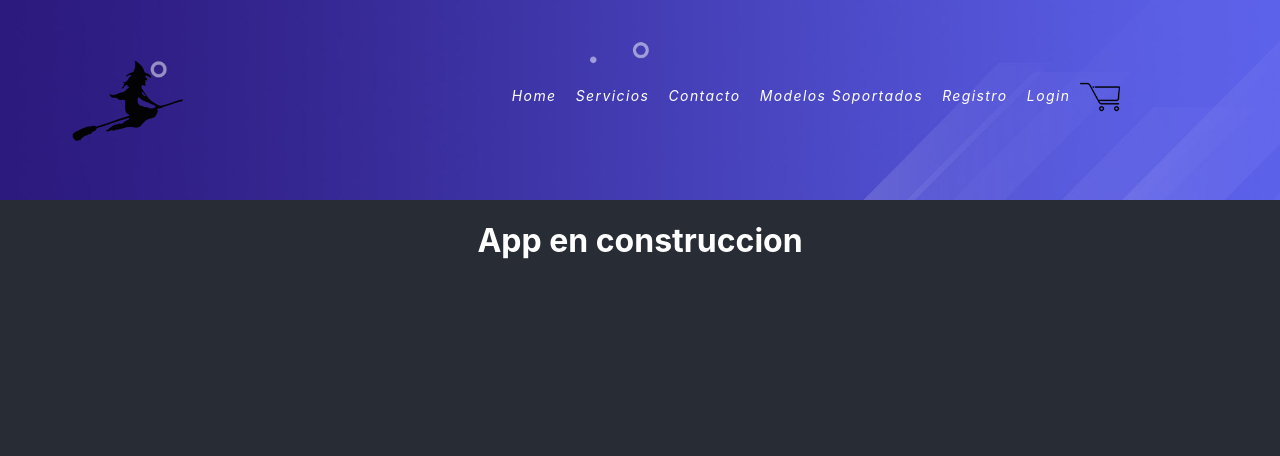
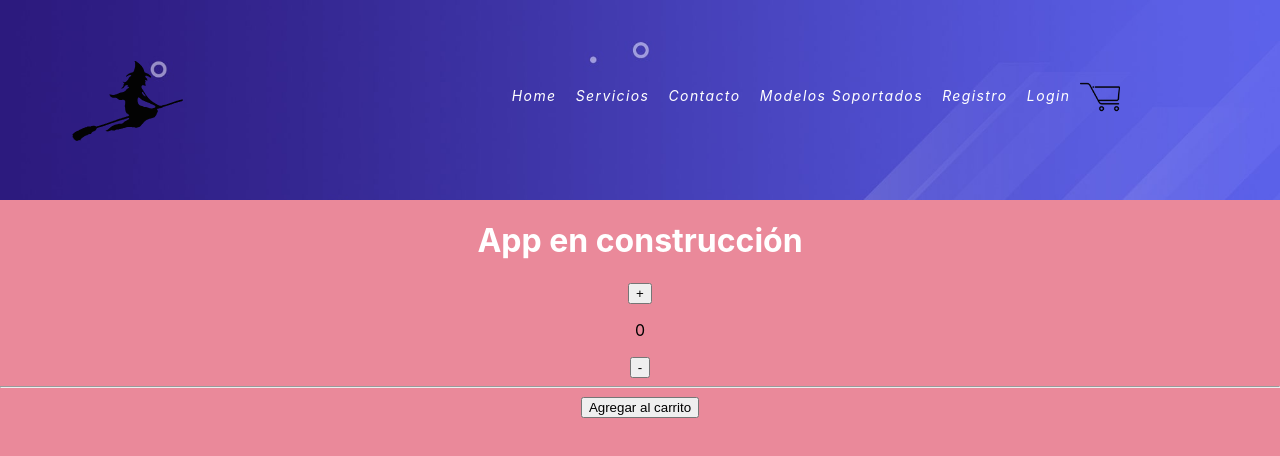
Before and after one commit to alan-m-a/ecommerce-gsm, a React (Create React App) app: page / in a window 1280 px wide. Shown: the top 456 px of the page. Built offline with nearby package versions, Linux system fonts and the light colour scheme.

Commit message:
ItemCount

```diff
--- a/src/App.css
+++ b/src/App.css
@@ -13,5 +13,5 @@
 }
 
 body {
-  background-color: #282c34;
+  background-color: #ea899a;
 }
--- a/src/App.js
+++ b/src/App.js
@@ -4,6 +4,7 @@ import { ItemListContainer } from './components/ItemListContainer/ItemListContai
 import './components/NavBar/NavBar.css';
 import './components/ItemListContainer/ItemListContainer.css'
 import './components/CartWidget/CartWidget.css'
+import { ItemCount } from './components/ItemCount/ItemCount';
 
 function App() {
   return (
@@ -11,7 +12,8 @@ function App() {
       <header className="App-header">
         <Navbar />
       </header>
-      <ItemListContainer title= "App en construccion"/>
+      <ItemListContainer title= "App en construcción"/>
+      <ItemCount stock={5} initial={0}/>
     </div>
   );
 }
--- /dev/null
+++ b/src/components/ItemCount/ItemCount.js
@@ -0,0 +1,33 @@
+import { useState } from "react"
+
+
+export const ItemCount = (props) => {
+
+    const [counter, setCounter] = useState(props.initial)
+
+    const add = () => {
+        if (counter < props.stock){
+            setCounter(counter + 1)
+        } else {
+            alert('Maximo de stock alcanzado')
+        }
+    }
+
+    const remove = () => {
+        if (counter > 0) {
+            setCounter(counter - 1)
+        } else {
+            alert('Imposible agregar al carrito')
+        }
+    }
+
+    return (
+        <div>
+            <button onClick={add}>+</button>
+            <p>{counter}</p>
+            <button onClick={remove}>-</button>
+            <hr></hr>
+            <button>Agregar al carrito</button>
+        </div>
+    )
+}
```
